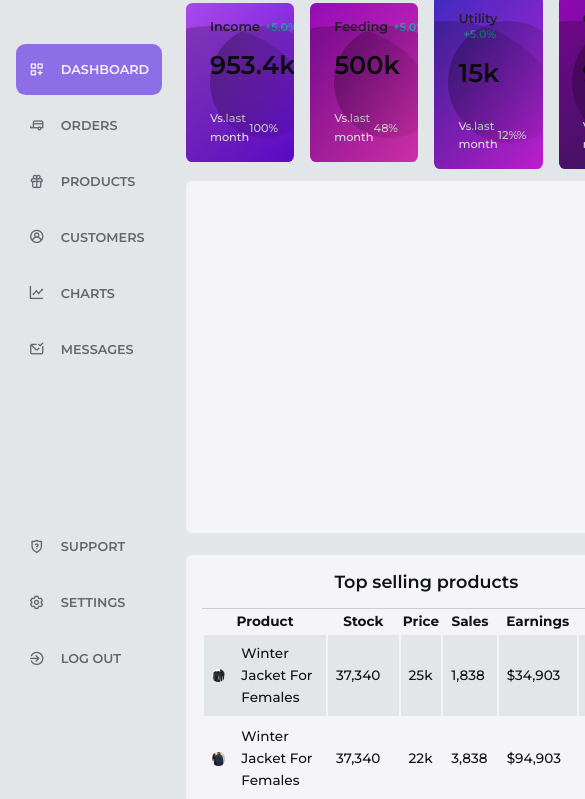
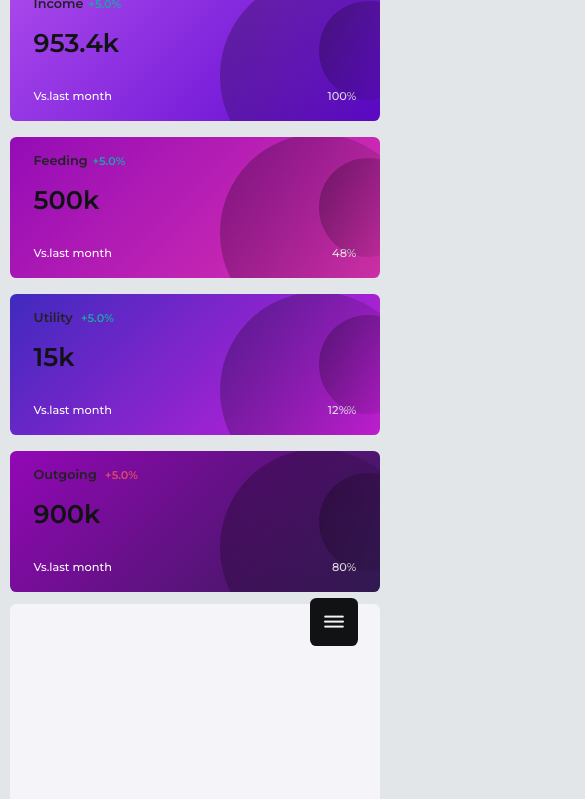
Before and after one commit to butterfly0204/e-commerce-dashboard, a plain HTML site: page index.html in a window 390 px wide. Shown: the part 150-949 px from the top of the page, 585 px wide, since content can reach past the window. Drawn offline with nearby package versions, Linux system fonts and the light colour scheme; a web font is replaced by a local one.

Commit message:
media queries added

```diff
--- a/css/style.css
+++ b/css/style.css
@@ -202,6 +202,12 @@ h5{
     color: var(--color-gray-0);
 }
 
+ .sidebar_toggle_open,
+
+.sidebar_toggle_close {
+    display:none;
+   }
+
 
 /* =================Nav  Bar ============================*/
 main{
@@ -390,6 +396,10 @@ h1{
     border-top: 1px solid var(--color-gray-100);
 }
 
+table thead th {
+    padding: 0.5rem;
+}
+
 table tbody tr td:first-child {
     display: flex;
     gap: 1rem;
@@ -569,12 +579,136 @@ color: var(--color-gray-900);
 
 
 
- /****/
+ /**==================Media queryfor tablets===========**/
  @media screen and (max-width:1024px) {
     body{
         .sidebar{
             width: fit-content;
         }
     }
+    .sidebar h3, .sidebar h5{
+        display: none;
+
+    }
+
+    .sidebar a{
+        padding: 0.7rem;
+    }
+    .navbar_search {
+        width: 40vw;
+    }
+    .top_products{
+        margin-bottom: 0;
+    }
+    .top_categories{
+        margin-top: 0;
+    }
+    .main_wrapper{
+        grid-template-columns: 1fr;
+    }
+    .next_Events{
+        margin-bottom: 3rem;
+    }
 
  }
+
+  /**==================Media queryfor Phones===========**/
+  @media screen and (max-width:600px){
+
+    body{
+        padding: 0.6rem;
+
+    }
+
+    .sidebar_toggle_open,
+
+   .sidebar_toggle_close{
+    display: inline-block;
+    width: 3rem;
+    aspect-ratio: 1/1;
+    position: fixed;
+    bottom: 3rem;
+    right: 2rem;
+    border-radius: var(--radius-2);
+    background: var(--color-gray-900);
+    color: var(--color-gray-0);
+    font-size: 1.5rem;
+    z-index: 2;
+}
+
+ .sidebar_toggle_close{
+        display: none;
+
+    }
+    .sidebar{
+        background: var(--color-gray-50);
+        max-width: 15rem;
+        position: fixed;
+        bottom: 0;
+        left: -100%;
+        box-shadow: 2rem -2rem rgba(0, 0, 0, 0.15);
+        height: fit-content;
+        width: 25rem;
+        border-radius:0 var(--radius-2) 0 0;
+        z-index: 1;
+        transition: var(--transition);
+
+    }
+    .sidebar a{
+        border-radius: 0;
+    }
+
+    .sidebar a:hover {
+        transform: translateX(0);
+    }
+
+    .sidebar_logo {
+        margin-bottom: 1rem;
+
+    }
+    .sidebar_logo  h3, .sidebar h5{
+        display: inline;
+    }
+    .sidebar_bottom{
+        margin-top: 2rem;
+    }
+
+    .navbar_search{
+        width: 100%;
+    }
+
+    .navbarxplore_btn{
+        display: none;
+
+    }
+    .cards{
+        grid-template-columns: 1fr;
+    }
+    .card::before{
+        right: -10%;
+        top: -2%;
+    }
+    .card::after{
+        right: -10%;
+
+    }
+
+    table thead tr{
+        display:flex;
+        flex-direction: column;
+
+    }
+    table thead tr th{
+        text-align: left;
+
+    }
+    table tbody tr{
+        display: flex;
+        flex-direction: column;
+        width: 100%;
+    }
+
+
+
+
+  }
--- a/index.html
+++ b/index.html
@@ -85,6 +85,8 @@
         <!--=============================End of side bar button==================-->
 
     </aside>
+    <button class="sidebar_toggle_open"> <i class="uil uil-bars"></i></button>
+    <button class="sidebar_toggle_close "> <i class="uil uil-multiply"></i></button>
 
     <!--==========NAV BAR===============================-->
    <main>
```
